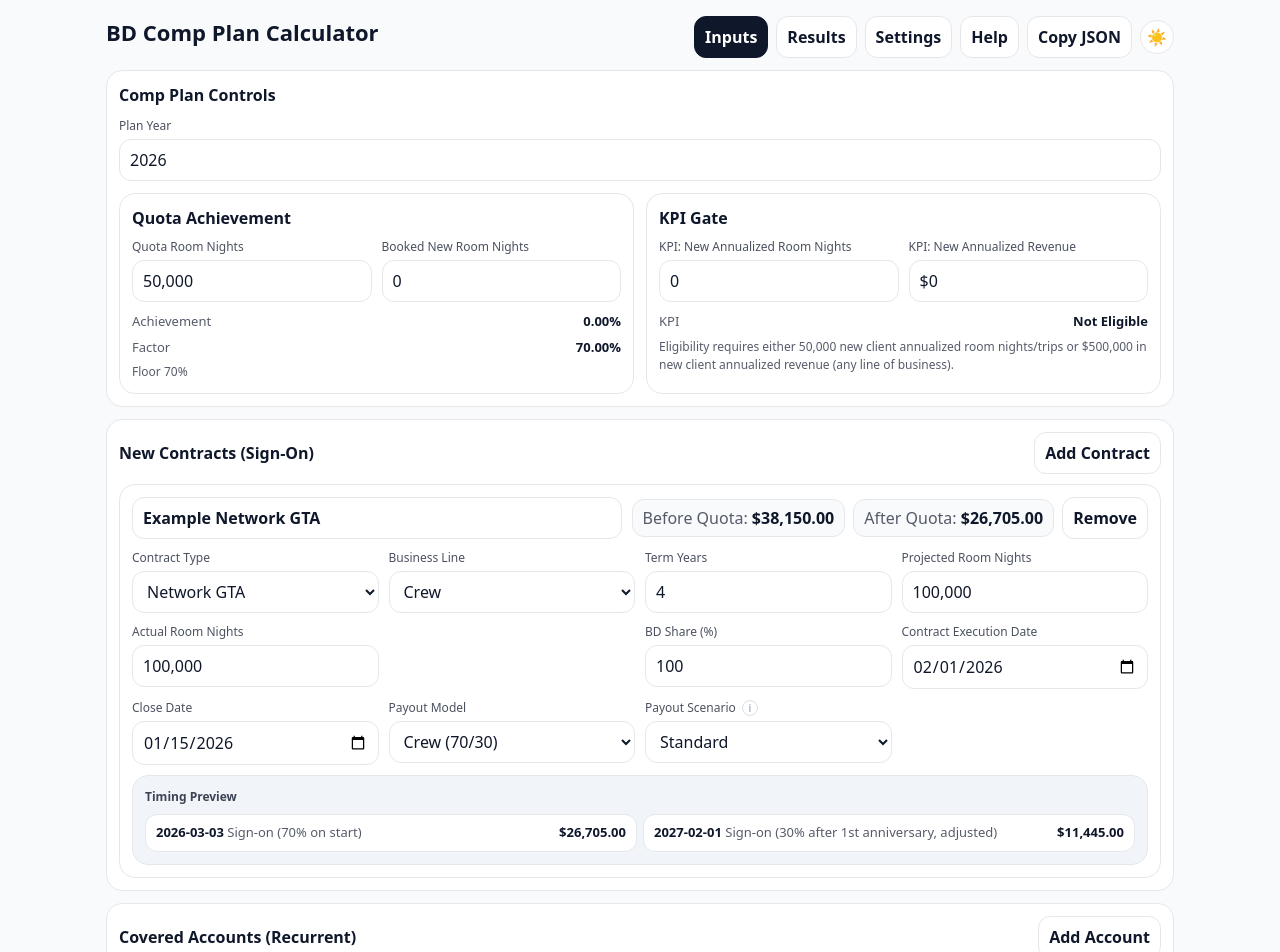
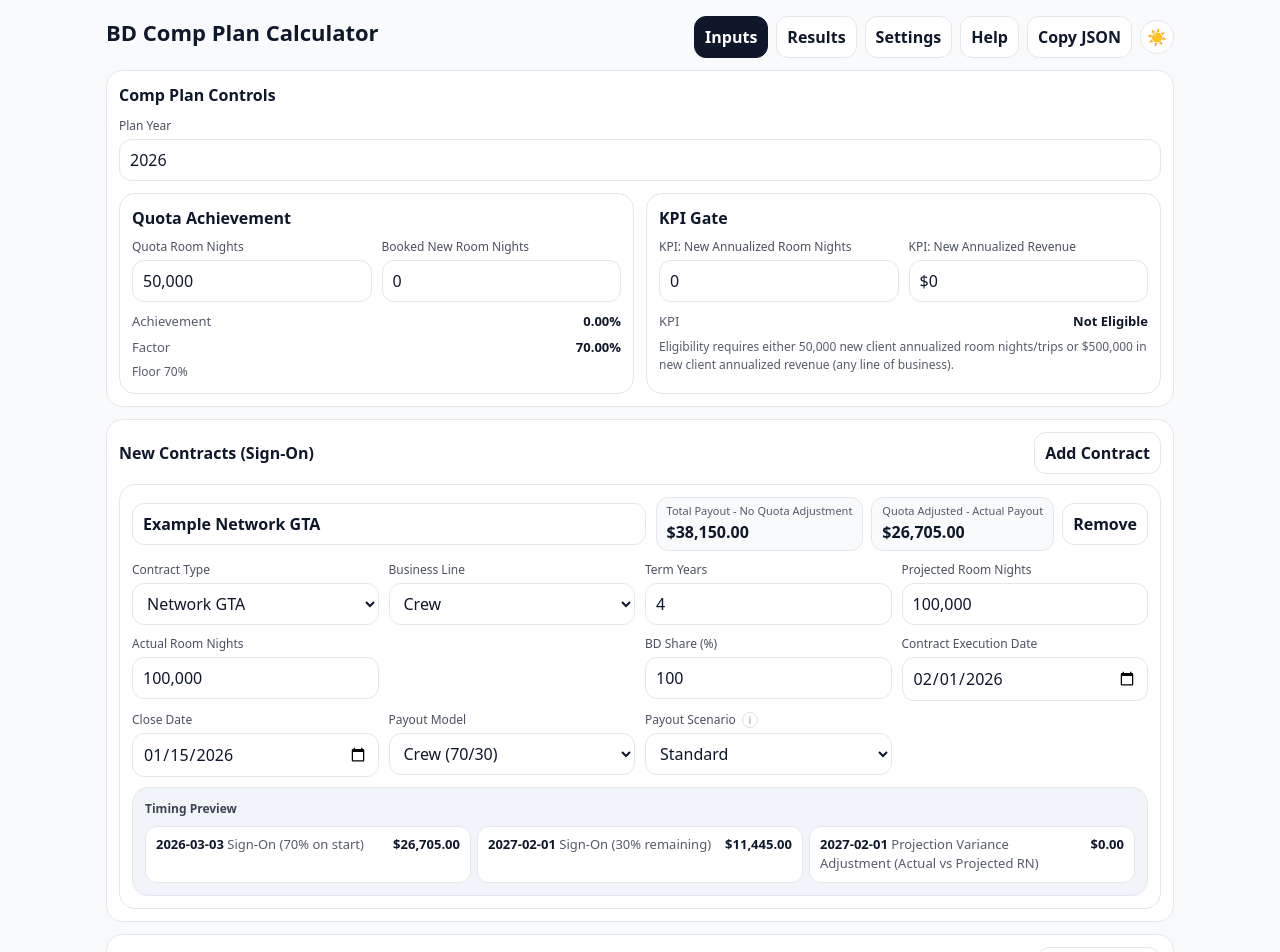
Before and after one commit to ecandamo/BD-Comp-Plan-Calculator, a React (Vite) app: page / in a window 1280 px wide. Shown: the top 952 px of the page. Built offline with nearby package versions, Linux system fonts and the light colour scheme; the HTML template or start-up script is replaced by a standard one.

Commit message:
Add projection variance row

```diff
--- a/src/App.tsx
+++ b/src/App.tsx
@@ -343,26 +343,40 @@ export const computeContractTiming = (cfg: Config, c: Contract, rank: number | n
   const model = c.payoutModel || (c.line === "DPAX" ? "DPAX_50_50" : "AIRLINE_70_30");
   const scen = c.payoutScenario || "STANDARD";
   const isD = model === "DPAX_50_50";
+  const proj = n(c.projectedRoomNights),
+    act = c.actualRoomNights === "" ? proj : n(c.actualRoomNights),
+    adj = proj > 0 ? act / proj : 1;
+  const splitYear2Adjusted = (baseAmount: number, baseLabel: string) => {
+    const adjAmount = baseAmount * (adj - 1);
+    return {
+      total: baseAmount + adjAmount,
+      rows: [
+        { date: addYears(start, 1), amount: baseAmount, label: baseLabel },
+        { date: addYears(start, 1), amount: adjAmount, label: "Projection Variance Adjustment (Actual vs Projected RN)" }
+      ]
+    };
+  };
   const termTotal = (yrs: number) => computeContractSignOnTotal(cfg, { ...c, termYears: yrs }, rank).total;
   if (scen === "SCENARIO_1") {
     const t = termTotal(5);
+    const y2 = splitYear2Adjusted((isD ? 0.5 : 0.3) * t, isD ? "Sign-On (50% remaining)" : "Sign-On (30% remaining)");
     return [
-      { date: addDays(start, 30), amount: (isD ? 0.5 : 0.7) * t, label: "Sign-On (start)" },
-      { date: addYears(start, 1), amount: (isD ? 0.5 : 0.3) * t, label: "Sign-on (anniversary)" }
+      { date: addDays(start, 30), amount: (isD ? 0.5 : 0.7) * t, label: isD ? "Sign-On (50% on start)" : "Sign-On (70% on start)" },
+      ...y2.rows
     ];
   }
   if (scen === "SCENARIO_2") {
     const t2 = termTotal(2),
       t5 = termTotal(5);
     const p1 = (isD ? 0.5 : 0.7) * t2,
-      p2 = (isD ? 0.5 : 0.3) * t2,
-      prev = p1 + p2,
+      y2 = splitYear2Adjusted((isD ? 0.5 : 0.3) * t2, isD ? "Sign-On (50% remaining)" : "Sign-On (30% remaining)"),
+      prev = p1 + y2.total,
       rem = t5 - prev;
     return [
-      { date: addDays(start, 30), amount: p1, label: "Sign-on (initial)" },
-      { date: addYears(start, 1), amount: p2, label: "Sign-on (anniversary)" },
-      { date: addYears(start, 3), amount: rem / 2, label: "Extension True-Up (year 4)" },
-      { date: addYears(start, 4), amount: rem / 2, label: "Extension true-up (year 5)" }
+      { date: addDays(start, 30), amount: p1, label: isD ? "Sign-On (50% on start)" : "Sign-On (70% on start)" },
+      ...y2.rows,
+      { date: addYears(start, 3), amount: rem / 2, label: "50% of year 4 payout minus previous payouts" },
+      { date: addYears(start, 4), amount: rem / 2, label: "50% of year 5 payout minus previous payouts" }
     ];
   }
   if (scen === "SCENARIO_3") {
@@ -370,15 +384,15 @@ export const computeContractTiming = (cfg: Config, c: Contract, rank: number | n
     const base = cl(n(c.t4cAfterYear ?? 2), min, 4);
     const tb = termTotal(base);
     const p1 = (isD ? 0.5 : 0.7) * tb,
-      p2 = (isD ? 0.5 : 0.3) * tb;
-    let prev = p1 + p2;
+      y2 = splitYear2Adjusted((isD ? 0.5 : 0.3) * tb, isD ? "Sign-On (50% remaining)" : "Sign-On (30% remaining)");
+    let prev = p1 + y2.total;
     const ev = [
-      { date: addDays(start, 30), amount: p1, label: `Sign-on (Based On ${base}y)` },
-      { date: addYears(start, 1), amount: p2, label: `Sign-on (based on ${base}y)` }
+      { date: addDays(start, 30), amount: p1, label: isD ? "Sign-On (50% on start)" : "Sign-On (70% on start)" },
+      ...y2.rows
     ];
     for (let ty = Math.max(3, base + 1); ty <= 5; ty++) {
       const t = termTotal(ty);
-      ev.push({ date: addYears(start, ty - 1), amount: t - prev, label: `True-Up to ${ty}-year payout` });
+      ev.push({ date: addYears(start, ty - 1), amount: t - prev, label: `100% of year ${ty} payout minus previous payouts` });
       prev = t;
     }
     return ev;
@@ -388,26 +402,20 @@ export const computeContractTiming = (cfg: Config, c: Contract, rank: number | n
       t4 = termTotal(4),
       t5 = termTotal(5);
     const p1 = (isD ? 0.5 : 0.7) * t3,
-      p2 = (isD ? 0.5 : 0.3) * t3;
-    const prev = p1 + p2;
+      y2 = splitYear2Adjusted((isD ? 0.5 : 0.3) * t3, isD ? "Sign-On (50% remaining)" : "Sign-On (30% remaining)");
+    const prev = p1 + y2.total;
     return [
-      { date: addDays(start, 30), amount: p1, label: "Sign-on (based on 3y)" },
-      { date: addYears(start, 1), amount: p2, label: "Sign-on (based on 3y)" },
-      { date: addYears(start, 3), amount: t4 - prev, label: "True-up to 4-year payout" },
-      { date: addYears(start, 4), amount: t5 - t4, label: "True-up to 5-year payout" }
+      { date: addDays(start, 30), amount: p1, label: isD ? "Sign-On (50% on start)" : "Sign-On (70% on start)" },
+      ...y2.rows,
+      { date: addYears(start, 3), amount: t4 - prev, label: "100% of year 4 payout minus previous payouts" },
+      { date: addYears(start, 4), amount: t5 - t4, label: "100% of year 5 payout minus previous payouts" }
     ];
   }
-  const proj = n(c.projectedRoomNights),
-    act = c.actualRoomNights === "" ? proj : n(c.actualRoomNights),
-    adj = proj > 0 ? act / proj : 1;
   if (isD)
-    return [
-      { date: addDays(start, 30), amount: 0.5 * sign, label: "Sign-on (50% on start)" },
-      { date: addYears(start, 1), amount: 0.5 * sign * adj, label: "Sign-on (50% after 1st anniversary, adjusted)" }
-    ];
+    return [{ date: addDays(start, 30), amount: 0.5 * sign, label: "Sign-On (50% on start)" }, ...splitYear2Adjusted(0.5 * sign, "Sign-On (50% remaining)").rows];
   return [
-    { date: addDays(start, 30), amount: 0.7 * sign, label: "Sign-on (70% on start)" },
-    { date: addYears(start, 1), amount: 0.3 * sign * adj, label: "Sign-on (30% after 1st anniversary, adjusted)" }
+    { date: addDays(start, 30), amount: 0.7 * sign, label: "Sign-On (70% on start)" },
+    ...splitYear2Adjusted(0.3 * sign, "Sign-On (30% remaining)").rows
   ];
 };
 
@@ -691,6 +699,15 @@ function AppInner() {
   const [s, setS] = useState<State>(() => dclone(S0));
   const quota = useMemo(() => computeQuotaFactor(s.booked, s.quota), [s.booked, s.quota]);
   const kpiOk = useMemo(() => n(s.kpiRN) >= 50000 || n(s.kpiRev) >= 500000, [s.kpiRN, s.kpiRev]);
+  const quotaVarianceLabel = useMemo(() => {
+    if (n(s.quota) <= 0) return "Quota Variance: -30.00% (Set quota)";
+    const raw = n(quota.achievement) - 1;
+    const capped = cl(raw, -0.3, 0.05);
+    const val = `${capped > 0 ? "+" : ""}${pct(capped)}`;
+    if (Math.abs(capped) < 1e-9) return `Quota Variance: ${val} (On target)`;
+    if (capped > 0) return raw > 0.05 ? `Quota Variance: ${val} (Overachievement cap applied)` : `Quota Variance: ${val} (Overachievement)`;
+    return raw < -0.3 ? `Quota Variance: ${val} (Shortfall cap applied)` : `Quota Variance: ${val} (Shortfall)`;
+  }, [quota.achievement, s.quota]);
 
   const cRank = useMemo(() => {
     const el = s.contracts.filter((c) => c.type !== "SD_ACCOUNT").map((c) => ({ ...c, v: n(c.projectedRoomNights) }));
@@ -713,11 +730,11 @@ function AppInner() {
     }
     const adj = after - pre;
     if (n(adj) !== 0) {
-      const adjLabel = adj < 0 ? "Quota not met" : "Quota Exceded";
+      const adjLabel = quotaVarianceLabel;
       ev.push({ date: `${s.planYear}-12-31`, amount: adj, label: adjLabel, category: "Sign-on", source: "Quota Achievement" });
     }
     return { rows, pre, after, ev };
-  }, [cRank, cfg, quota.factor, s.planYear]);
+  }, [cRank, cfg, quota.factor, quotaVarianceLabel, s.planYear]);
 
   const recurrent = useMemo(() => {
     const rows = s.accts
@@ -996,11 +1013,13 @@ function AppInner() {
                         <div style={{ display: "flex", gap: 10, flexWrap: "wrap", alignItems: "center", justifyContent: "space-between" }}>
                           <input value={c.name} onChange={(e) => setContract(c.id, { name: e.target.value })} style={{ ...S.inp, flex: "1 1 260px", fontWeight: 800 }} />
                           <div style={{ display: "flex", gap: 8, alignItems: "center", flexWrap: "wrap" }}>
-                            <div style={S.pill}>
-                              <span style={{ opacity: 0.7 }}>Before Quota:</span> <b>{money(pre)}</b>
+                            <div style={{ ...S.pill, display: "grid", gap: 2 }}>
+                              <span style={{ opacity: 0.7, fontSize: 11, lineHeight: 1.25 }}>Total Payout - No Quota Adjustment</span>
+                              <b>{money(pre)}</b>
                             </div>
-                            <div style={S.pill}>
-                              <span style={{ opacity: 0.7 }}>After Quota:</span> <b>{money(after)}</b>
+                            <div style={{ ...S.pill, display: "grid", gap: 2 }}>
+                              <span style={{ opacity: 0.7, fontSize: 11, lineHeight: 1.25 }}>Quota Adjusted - Actual Payout</span>
+                              <b>{money(after)}</b>
                             </div>
                             <Btn on={() => delContract(c.id)}>Remove</Btn>
                           </div>
@@ -1282,7 +1301,7 @@ Scenario 4: 5-year agreement WITH T4C after year 3.`} />
               <div style={S.box}>
                 <div style={{ fontSize: 12, opacity: 0.75 }}>Sign-On (After Quota)</div>
                 <div style={{ fontSize: 18, fontWeight: 900 }}>{money(totals.after)}</div>
-                <div style={{ fontSize: 12, opacity: 0.7 }}>Quota Achievement: {pct(quota.factor)}</div>
+                <div style={{ fontSize: 12, opacity: 0.7 }}>{quotaVarianceLabel}</div>
               </div>
               <div style={S.box}>
                 <div style={{ fontSize: 12, opacity: 0.75 }}>Recurrent (Actual)</div>
```
Also changed, not shown: 1 other file (tests, documents, lock files or other folders).
